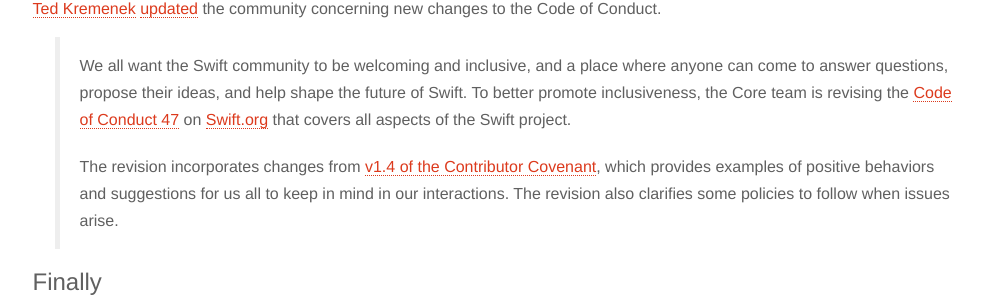
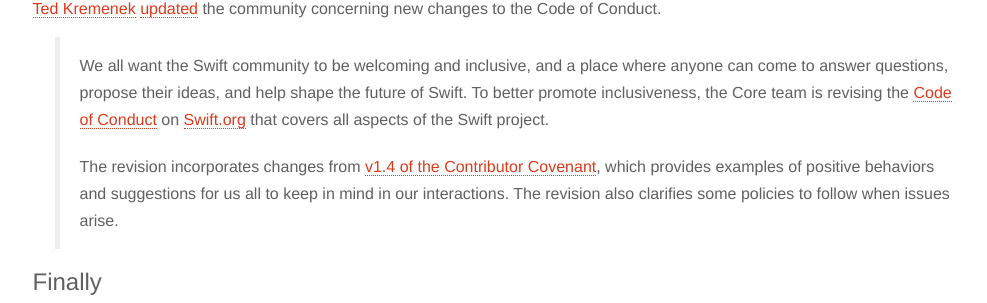
Before and after one commit to SwiftWeekly/swiftweekly.github.io, a Jekyll site: the page built from _posts/2021-01-14-issue-176.md, in a window 1280 px wide and 900 px high, scrolled down 3457 px. Shown: the part 287-590 px from the top of the window, without its empty margins (135-1122 px from the left). Built offline with Jekyll 4.4.1, drawn with Linux system fonts in a browser that asks for light colours.

Commit message:
Remove click counter from quoted text.

```diff
--- a/_posts/2021-01-14-issue-176.md
+++ b/_posts/2021-01-14-issue-176.md
@@ -107,7 +107,7 @@
 
 [Ted Kremenek](https://twitter.com/tkremenek) [updated](https://forums.swift.org/t/code-of-conduct-updated-january-12-2021/43807) the community concerning new changes to the Code of Conduct.
 
-> We all want the Swift community to be welcoming and inclusive, and a place where anyone can come to answer questions, propose their ideas, and help shape the future of Swift. To better promote inclusiveness, the Core team is revising the [Code of Conduct 47](https://swift.org/code-of-conduct/) on [Swift.org](http://swift.org/) that covers all aspects of the Swift project.
+> We all want the Swift community to be welcoming and inclusive, and a place where anyone can come to answer questions, propose their ideas, and help shape the future of Swift. To better promote inclusiveness, the Core team is revising the [Code of Conduct](https://swift.org/code-of-conduct/) on [Swift.org](http://swift.org/) that covers all aspects of the Swift project.
 >
 > The revision incorporates changes from [v1.4 of the Contributor Covenant](https://www.contributor-covenant.org/version/1/4/code-of-conduct/), which provides examples of positive behaviors and suggestions for us all to keep in mind in our interactions. The revision also clarifies some policies to follow when issues arise.
 
```
